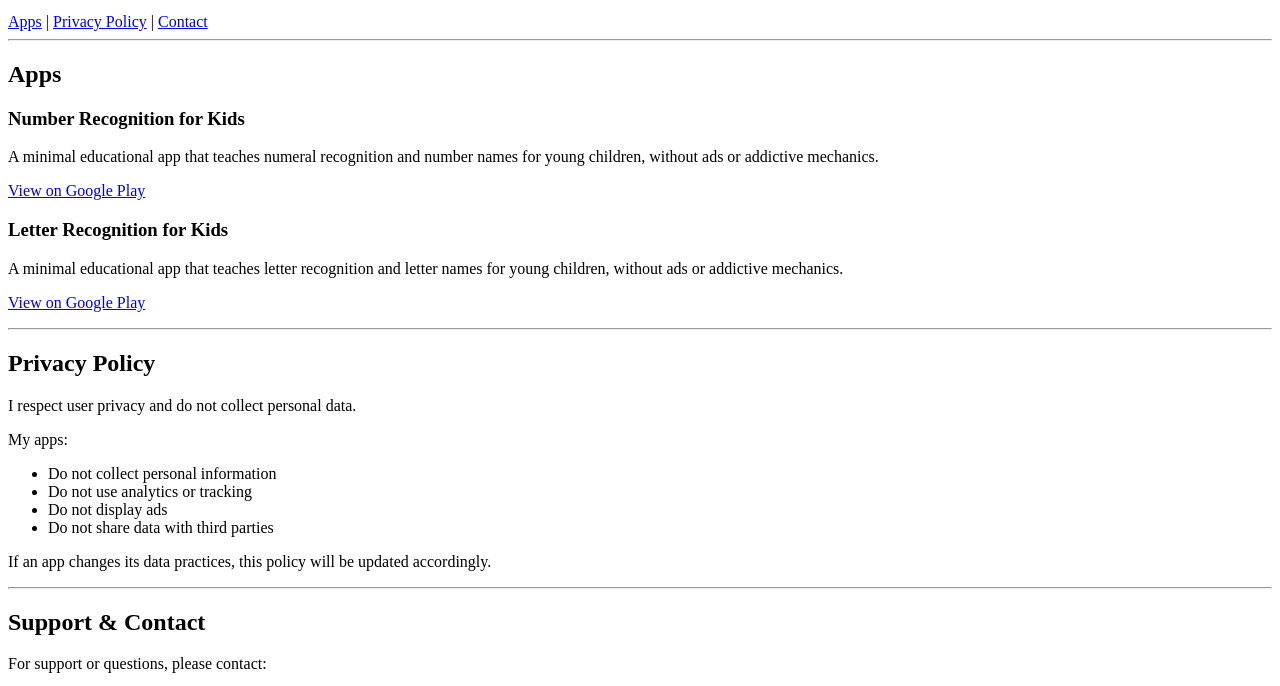
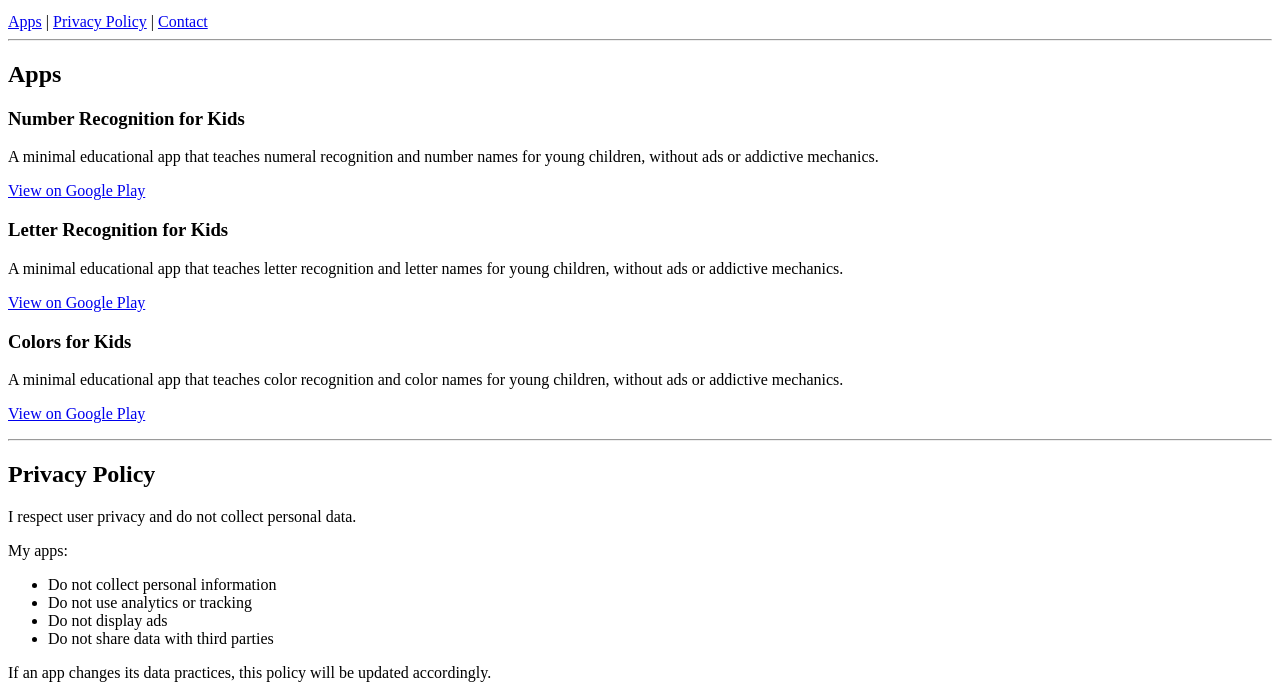
Before and after one commit to ironicorndev/ironicorndev.github.io, a plain HTML site: page index.html in a window 1280 px wide. Shown: the part 101-787 px from the top of the page. Drawn offline with Linux system fonts and the light colour scheme.

Commit message:
Update index.html

```diff
--- a/index.html
+++ b/index.html
@@ -35,6 +35,15 @@
   <h3>Letter Recognition for Kids</h3>
   <p>
     A minimal educational app that teaches letter recognition and letter names
+    for young children, without ads or addictive mechanics.
+  </p>
+  <p>
+    <a href="https://play.google.com/store">View on Google Play</a>
+  </p>
+
+    <h3>Colors for Kids</h3>
+  <p>
+    A minimal educational app that teaches color recognition and color names
     for young children, without ads or addictive mechanics.
   </p>
   <p>
```
